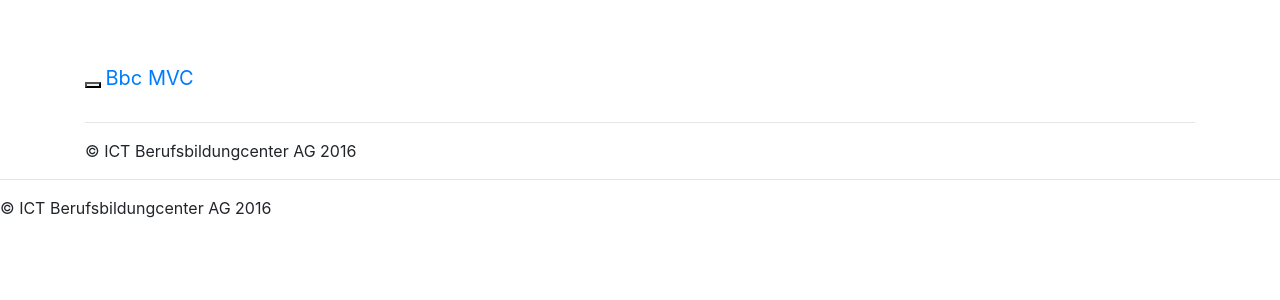
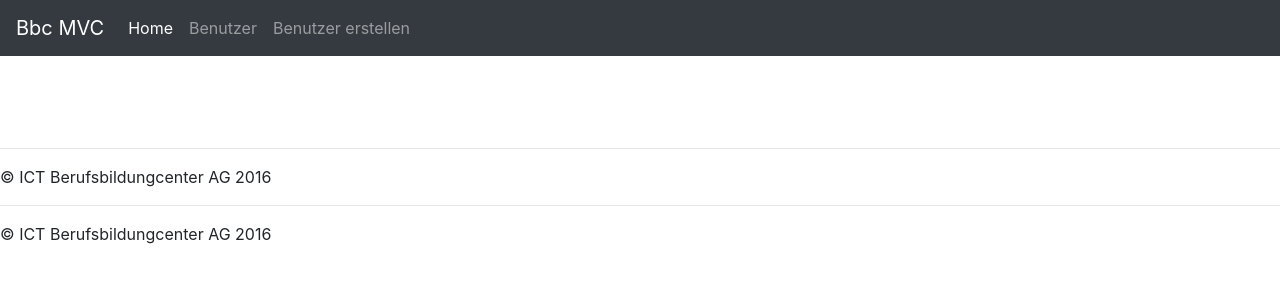
Before and after one commit to mathurieder/mvc, a PHP site: template MVC/Views/footer.php in a window 1280 px wide. Shown: the top 300 px of the page. Run offline with PHP 8.4, Linux system fonts and the light colour scheme; the template is opened without the code that fills it, so the values that code supplies are empty; some libraries are stand-ins or nearby versions.

Commit message:
Upgaded to Bootstrap 4.0.0

```diff
--- a/MVC/Controllers/DefaultController.php
+++ b/MVC/Controllers/DefaultController.php
@@ -1,7 +1,4 @@
 <?php
-require_once '../Libraries/View.php';
-require_once '../MVC/Models/UserRepository.php';
-
 /**
  * Der Controller ist der Ort an dem es für jede Seite, welche der Benutzer
  * anfordern kann eine Methode gibt, welche die dazugehörende Businesslogik
--- a/MVC/Controllers/UserController.php
+++ b/MVC/Controllers/UserController.php
@@ -1,5 +1,4 @@
 <?php
-
 require_once '../MVC/Models/UserRepository.php';
 
 /**
--- a/MVC/Views/footer.php
+++ b/MVC/Views/footer.php
@@ -1,9 +1,12 @@
+      </main>
         <hr>
         <footer>
           <p>&copy; ICT Berufsbildungcenter AG 2016</p>
         </footer>
-    </div>
 
+
+    <!-- Optional JavaScript -->
+    <!-- jQuery first, then Popper.js, then Bootstrap JS -->
     <script src="https://code.jquery.com/jquery-3.2.1.slim.min.js" integrity="sha384-KJ3o2DKtIkvYIK3UENzmM7KCkRr/rE9/Qpg6aAZGJwFDMVNA/GpGFF93hXpG5KkN" crossorigin="anonymous"></script>
     <script src="https://cdnjs.cloudflare.com/ajax/libs/popper.js/1.12.9/umd/popper.min.js" integrity="sha384-ApNbgh9B+Y1QKtv3Rn7W3mgPxhU9K/ScQsAP7hUibX39j7fakFPskvXusvfa0b4Q" crossorigin="anonymous"></script>
     <script src="https://maxcdn.bootstrapcdn.com/bootstrap/4.0.0/js/bootstrap.min.js" integrity="sha384-JZR6Spejh4U02d8jOt6vLEHfe/JQGiRRSQQxSfFWpi1MquVdAyjUar5+76PVCmYl" crossorigin="anonymous"></script>
--- a/MVC/Views/header.php
+++ b/MVC/Views/header.php
@@ -9,38 +9,33 @@
 
     <!-- Bootstrap core CSS -->
     <link rel="stylesheet" href="https://maxcdn.bootstrapcdn.com/bootstrap/4.0.0/css/bootstrap.min.css" integrity="sha384-Gn5384xqQ1aoWXA+058RXPxPg6fy4IWvTNh0E263XmFcJlSAwiGgFAW/dAiS6JXm" crossorigin="anonymous">
+    <!-- Custom styles for this template -->
+    <link href="/CSS/style.css" rel="stylesheet">
 
-    <!-- Custom styles for this template -->
-    <link href="/css/style.css" rel="stylesheet">
-
-    <!-- HTML5 shim and Respond.js for IE8 support of HTML5 elements and media queries -->
-    <!--[if lt IE 9]>
-      <script src="https://oss.maxcdn.com/html5shiv/3.7.2/html5shiv.min.js"></script>
-      <script src="https://oss.maxcdn.com/respond/1.4.2/respond.min.js"></script>
-    <![endif]-->
   </head>
   <body>
-    <nav class="navbar navbar-inverse navbar-fixed-top">
-      <div class="container">
-        <div class="navbar-header">
-          <button type="button" class="navbar-toggle collapsed" data-toggle="collapse" data-target="#navbar" aria-expanded="false" aria-controls="navbar">
-            <span class="sr-only">Toggle navigation</span>
-            <span class="icon-bar"></span>
-            <span class="icon-bar"></span>
-            <span class="icon-bar"></span>
-          </button>
-          <a class="navbar-brand" href="/">Bbc MVC</a>
+  <header>
+    <nav class="navbar navbar-expand-md navbar-dark fixed-top bg-dark">
+        <a class="navbar-brand" href="/">Bbc MVC</a>
+        <button class="navbar-toggler" type="button" data-toggle="collapse" data-target="#navbarCollapse" aria-controls="navbarCollapse" aria-expanded="false" aria-label="Toggle navigation">
+          <span class="navbar-toggler-icon"></span>
+        </button>
+        <div class="collapse navbar-collapse" id="navbarCollapse">
+          <ul class="navbar-nav mr-auto">
+            <li class="nav-item active">
+              <a class="nav-link" href="/">Home <span class="sr-only">(current)</span></a>
+            </li>
+            <li class="nav-item">
+              <a class="nav-link" href="/user">Benutzer</a>
+            </li>
+            <li class="nav-item">
+              <a class="nav-link" href="/user/create">Benutzer erstellen</a>
+            </li>
+          </ul>
         </div>
-        <div id="navbar" class="collapse navbar-collapse">
-          <ul class="nav navbar-nav">
-            <li><a href="/">Home</a></li>
-            <li><a href="/user">Benutzer</a></li>
-            <li><a href="/user/create">Benutzer erstellen</a></li>
-          </ul>
-        </div><!--/.nav-collapse -->
-      </div>
-    </nav>
+      </nav>
+    </header>
 
-    <div class="container">
+    <main role="main" class="container">
 
-    <h1><?= $heading ?></h1>
+    <h1><?= $heading ?></h1><br>
--- a/Public/CSS/style.css
+++ b/Public/CSS/style.css
@@ -1,3 +1,3 @@
 body {
-  padding-top: 50px;
+  padding-top: 100px;
 }
--- a/Public/index.php
+++ b/Public/index.php
@@ -12,4 +12,5 @@
 require_once '../Libraries/Dispatcher.php';
 require_once '../Libraries/View.php';
 
+
 Dispatcher::dispatch();
```
Also changed, not shown: Libraries/Dispatcher.php (added, +43 -0 lines), MVC/Views/User/index.php (+15 -9 lines).
